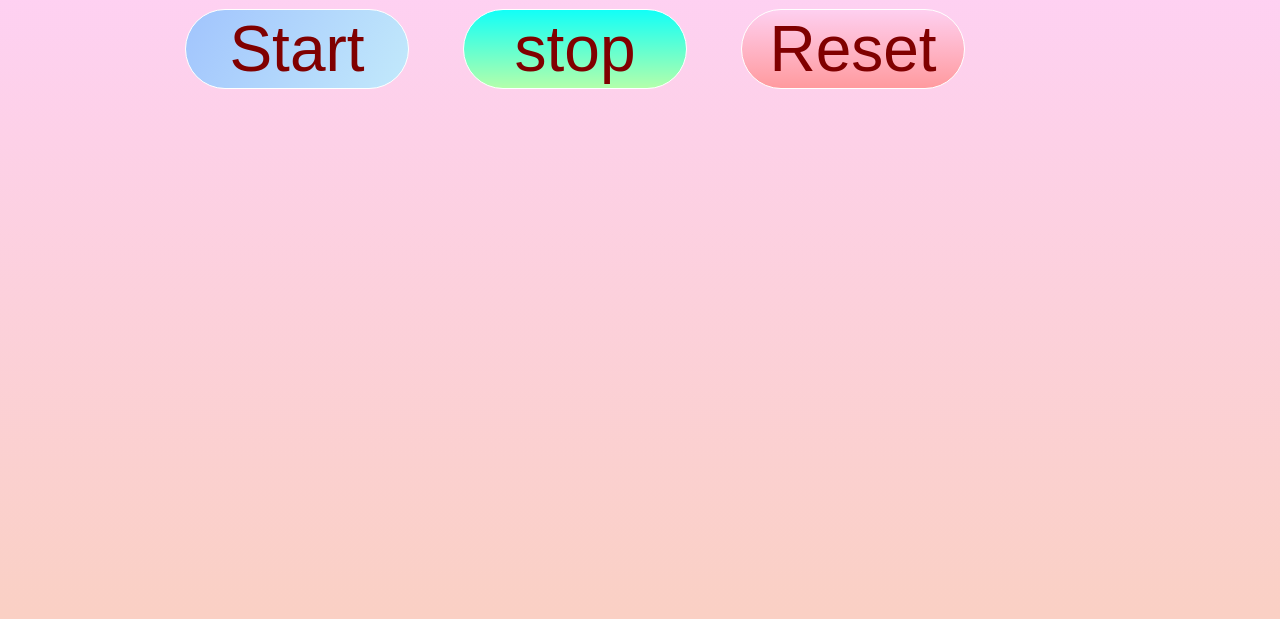
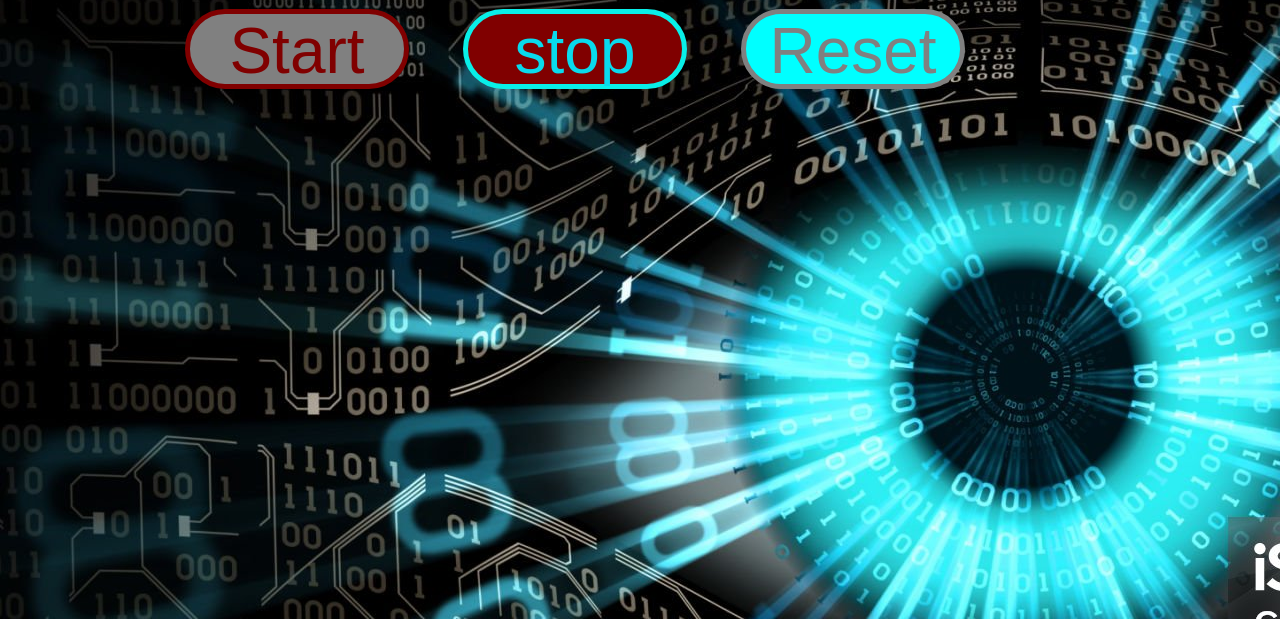
Before and after one commit to Kumardeepak28/Stopwatch, a plain HTML site: page index.html in a window 1280 px wide. Shown: the part 181-800 px from the top of the page. Drawn offline with Linux system fonts and the light colour scheme.

Commit message:
stopwatch

```diff
--- a/style.css
+++ b/style.css
@@ -7,14 +7,14 @@
 h1 {
     display: flex;
     font-size: 9rem;
-    color: #800000;
+    color: #d4f211;
     margin-left: 3rem;
 }
  main{
-    background-image: linear-gradient(to top, #fad0c4 0%, #ffd1ff 100%);
+    background-image: url(./istockphoto-846874272-2048x2048.jpg);
     width: 100vw;
     height: 100vh;
-    object-fit: contain;
+
  }
 .stopwatch {
     margin-left: 10rem;
@@ -30,15 +30,22 @@ button {
 }
 
 #start {
-    background-image: linear-gradient(120deg, #a1c4fd 0%, #c2e9fb 100%);
     color: #800000;
+    border: 5px solid #800000;
+    background-color: gray;
 }
 #stop {
-    color: #800000;
-    background-image: linear-gradient(to top, #b3ffab 0%, #12fff7 100%);
+    /* display: flex; */
+    justify-content: center;
+    align-items: center;
+    color: #09daed;
+    border: 5px solid #09efe8;
+    background-color: #800000;
+
 }
 
 #reset {
-    background-image: linear-gradient(to top, #ff9a9e 0%, #fecfef 99%, #fecfef 100%);
-    color: #800000;
+    color: gray;
+    border: 5px solid gray;
+    background-color: aqua;
 }
```
Also changed, not shown: istockphoto-1333222351-2048x2048.jpg (added), istockphoto-514268489-2048x2048.jpg (added), istockphoto-846874272-2048x2048.jpg (added).
